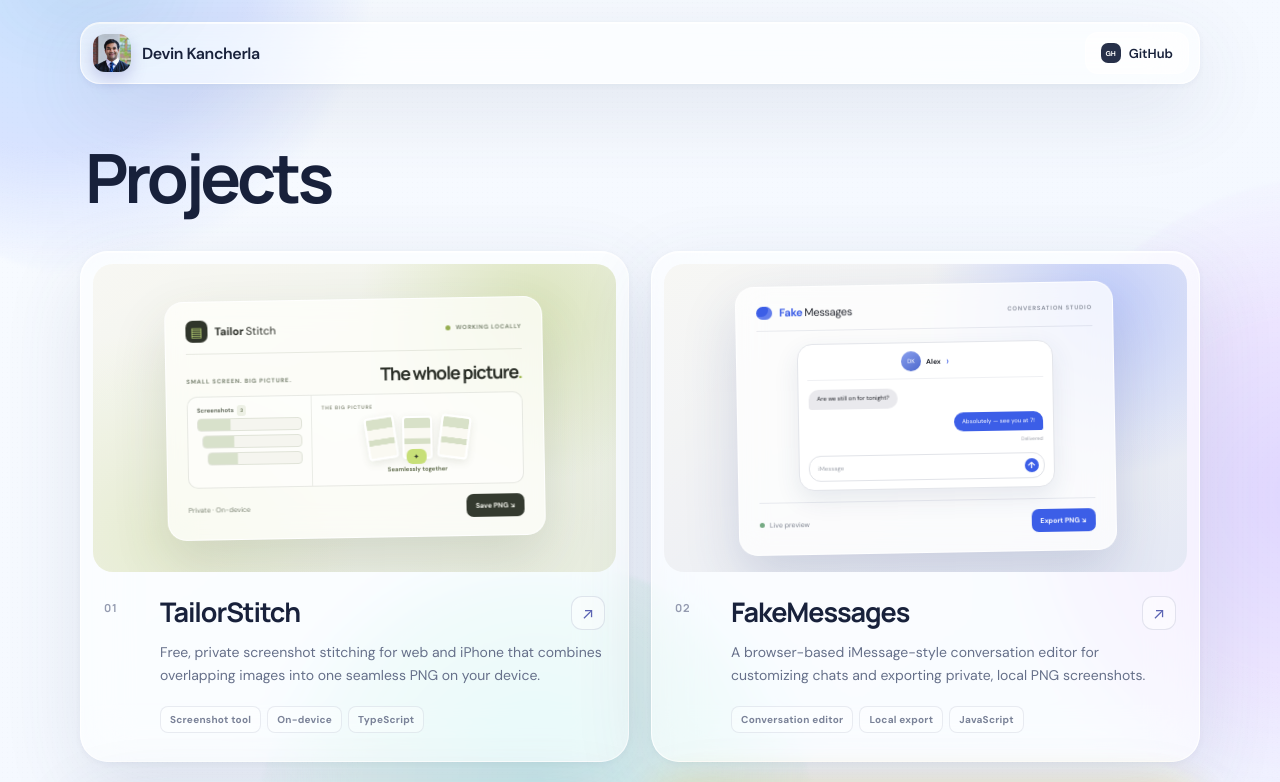
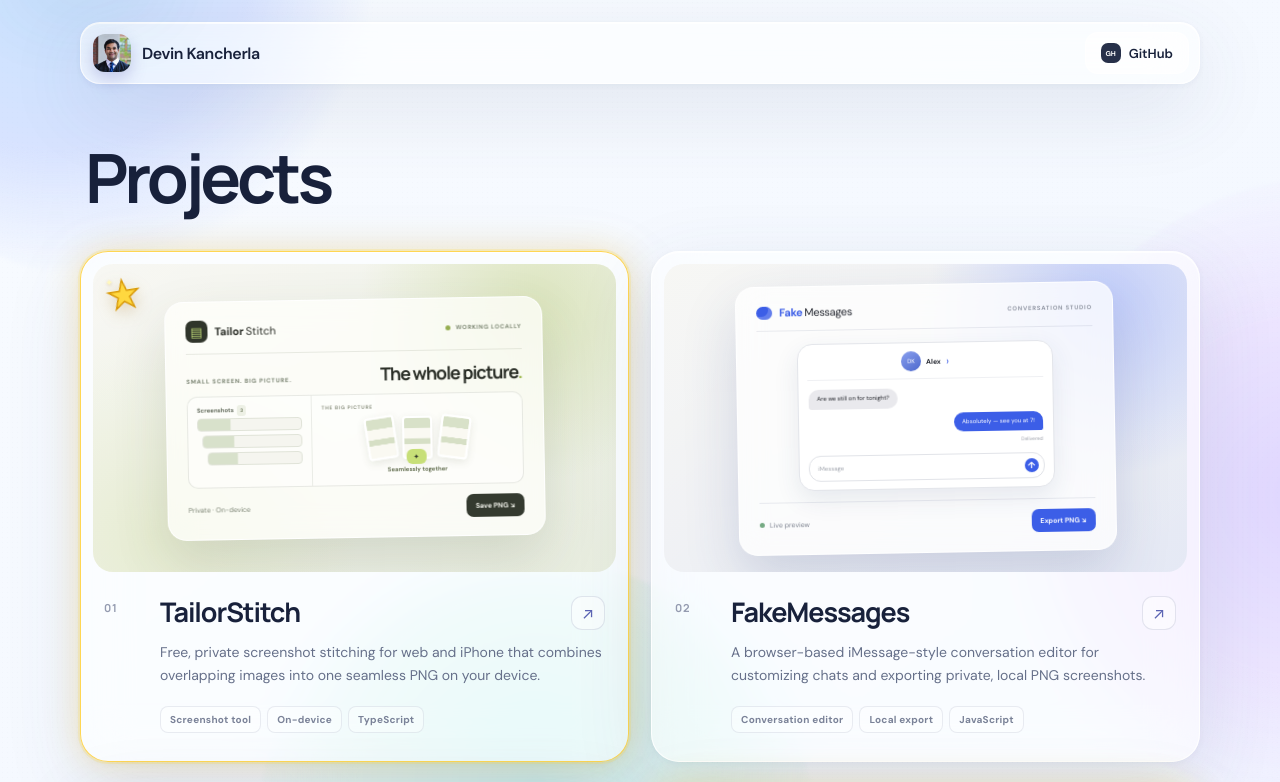
Before and after one commit to dev1niscool/dev1niscool.github.io, a plain HTML site: page index.html in a window 1280 px wide. Shown: the top 782 px of the page. Drawn offline with Linux system fonts and the light colour scheme.

Commit message:
Mark TailorStitch as favorite

```diff
--- a/index.html
+++ b/index.html
@@ -72,7 +72,8 @@
         </div>
 
         <div class="project-grid">
-          <article class="project-card glass reveal-card">
+          <article class="project-card project-favorite glass reveal-card">
+            <span class="favorite-star" aria-label="Favorite project" title="Favorite project"><span aria-hidden="true">★</span></span>
             <a
               class="project-preview preview-tailor"
               href="https://dev1niscool.github.io/TailorStitch/"
```
